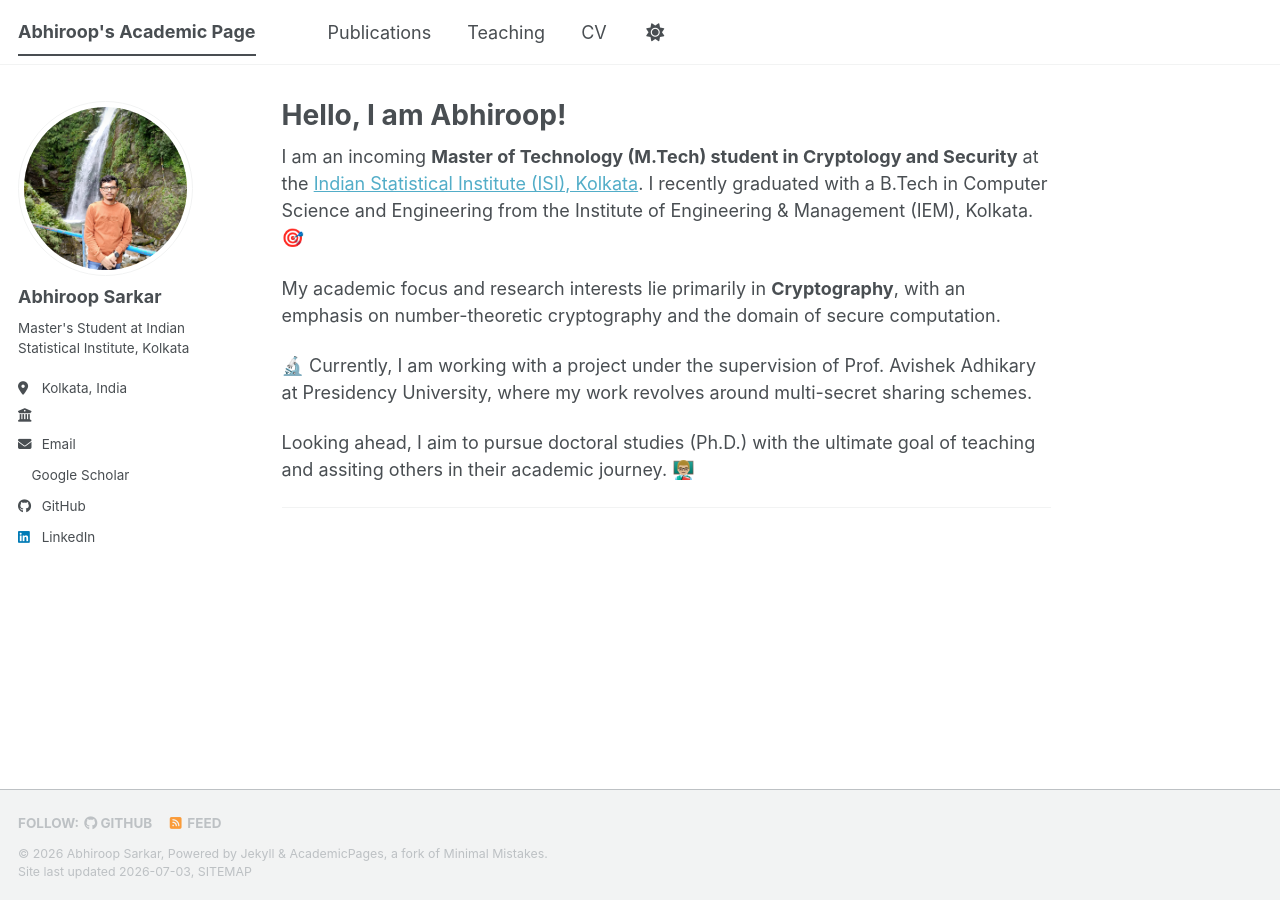
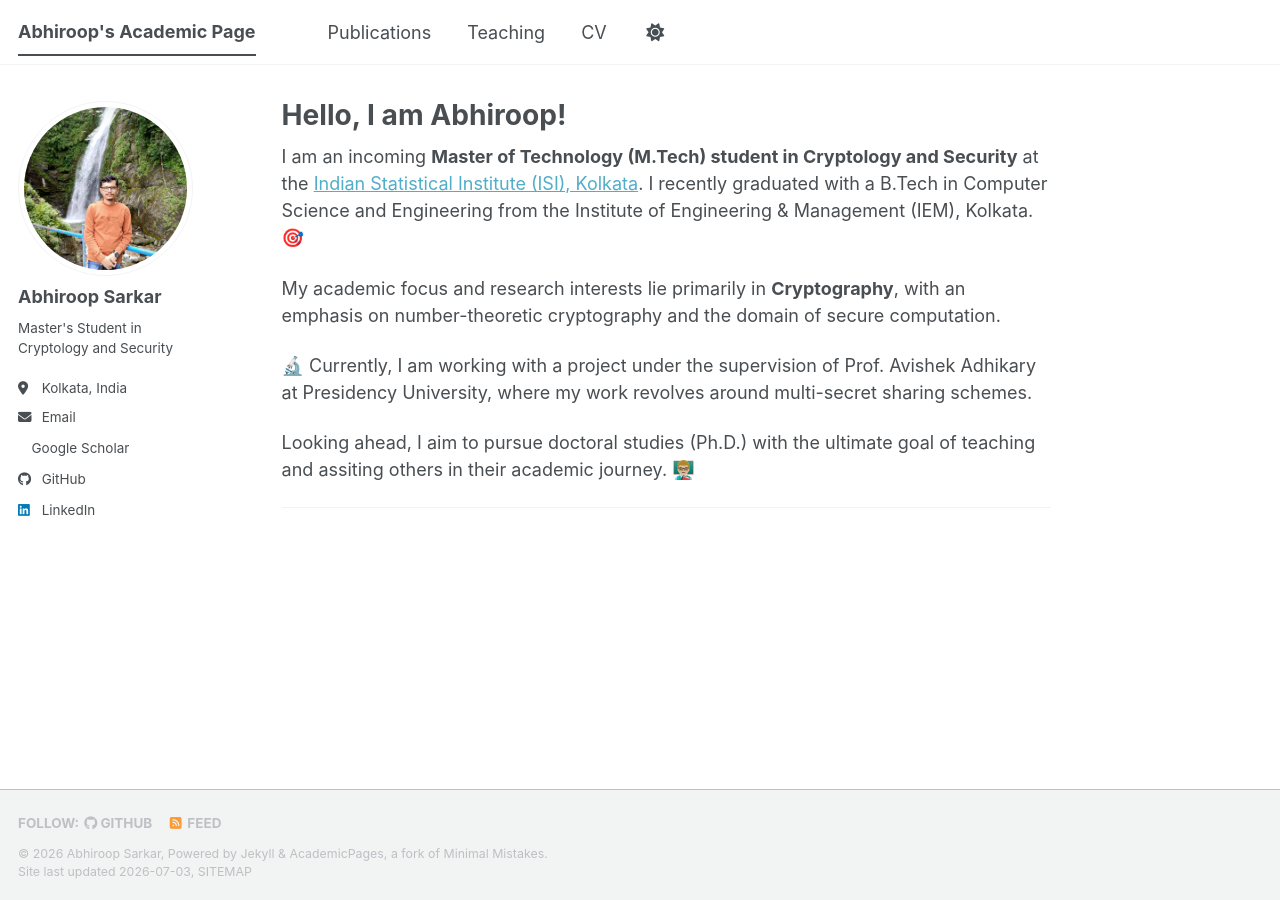
Before and after one commit to Abhiroop2004/Abhiroop2004.github.io, a Jekyll site: the page built from _pages/about.md, in a window 1280 px wide. Built offline with Jekyll 4.4.1, drawn with Linux system fonts in a browser that asks for light colours; a style sheet for code colours, icons or effects is not loaded.

Commit message:
Changes to Homepage

```diff
--- a/_config.yml
+++ b/_config.yml
@@ -26,9 +26,9 @@
   avatar           : "profile_pic.png" # filename of profile picture placed in /images/ for the author profile
   name             : "Abhiroop Sarkar"
   pronouns         : # example: "she/her"
-  bio              : "Master's Student at Indian Statistical Institute, Kolkata"
+  bio              : "Master's Student in Cryptology and Security"
   location         : "Kolkata, India"
-  employer         : ""
+  school           : "Indian Statistical Institute, Kolkata"
   uri              : # URL
   email            : "abhiroopsarkar2004@gmail.com"
 
```
